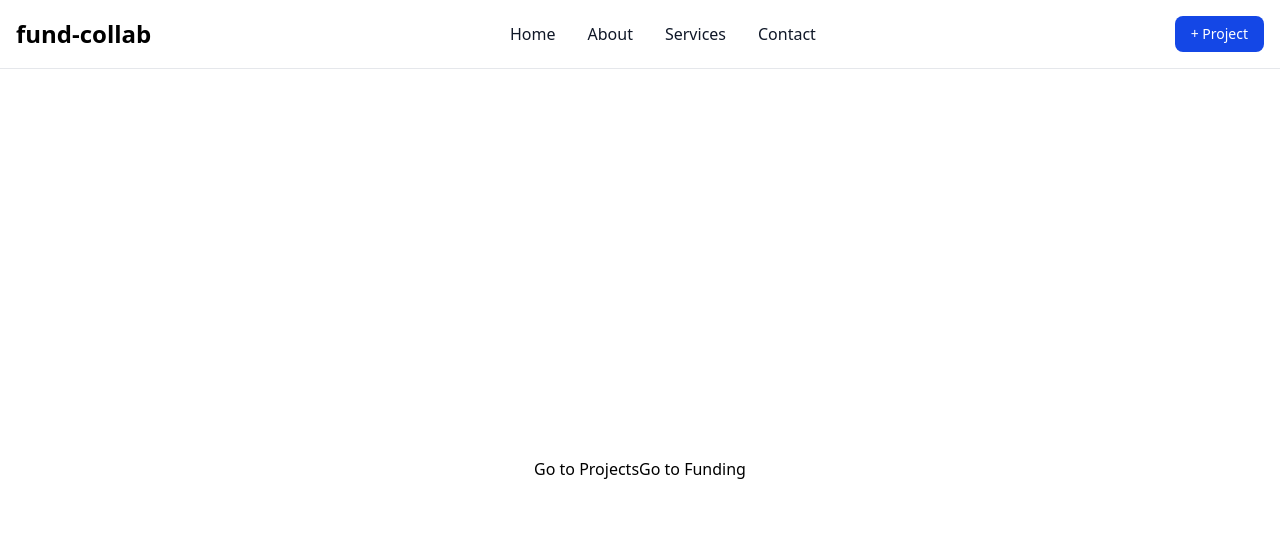
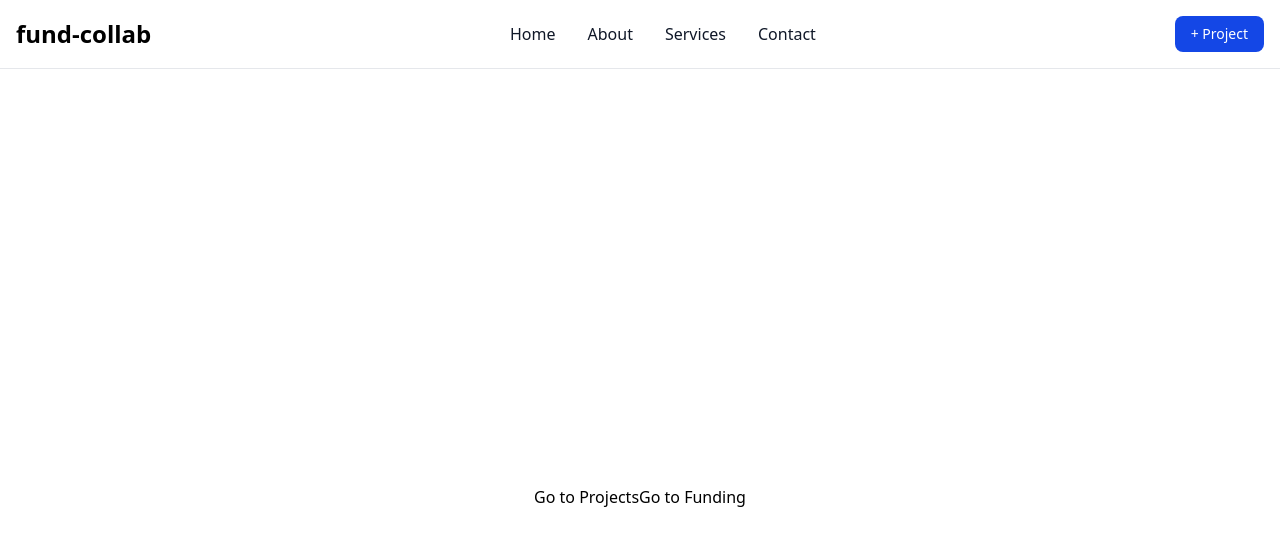
Before and after one commit to nils-ste/fund-collab, a React app in the folder frontend/: page / in a window 1280 px wide. Shown: the top 546 px of the page. Built offline with nearby package versions, Linux system fonts and the light colour scheme; the HTML template or start-up script is replaced by a standard one.

Commit message:
minor css changes to implement darkmode for background

```diff
--- a/frontend/src/Components/Layout/Layout.jsx
+++ b/frontend/src/Components/Layout/Layout.jsx
@@ -5,7 +5,10 @@ export default function Layout() {
     return(
         <>
         <NavBar/>
+        {/** Find out hot to space the page properly */}
+        <div className="m-7">
         <Outlet/>
+        </div>
         </>
     )
 }
--- a/frontend/src/Page/Projects.jsx
+++ b/frontend/src/Page/Projects.jsx
@@ -3,6 +3,12 @@ import { useState, useEffect, useContext } from "react";
 import ProjectForm from "../Components/Forms/ProjectForm";
 import { Link } from "react-router";
 import { ProjectsContext } from "../Context/projectContext";
+
+/**
+ * Projects component
+ * Fetches and displays an array of user projects.
+ * Allows deletion and editing via modal.
+ */
 
 export default function Projects({ userId }) {
   const {projects, setProjects} = useContext(ProjectsContext)
@@ -41,7 +47,7 @@ export default function Projects({ userId }) {
       <div className="max-w-sm p-6 bg-white border border-gray-200 rounded-lg shadow-sm dark:bg-gray-800 dark:border-gray-700" key={project.id}>
         {/* Header row */}
         <div className="flex items-start justify-between mb-2">
-          <h5 className="text-2xl font-bold tracking-tight text-gray-900 dark:text-white">
+          <h5 className="text-2xl font-bold tracking-tight text-gray-900 dark:text-white mr-5">
             {project.project_title}
           </h5>
 
--- a/frontend/src/index.css
+++ b/frontend/src/index.css
@@ -1,6 +1,16 @@
 @import "tailwindcss";
 
+:root {
+  --bg-color: white;
+}
 
 #root {
-  margin: 0 auto;
+  background-color: var(--bg-color);
+  min-height: 100vh;
 }
+
+@media (prefers-color-scheme: dark) {
+  :root {
+    --bg-color: #111827;
+  }
+}
```
